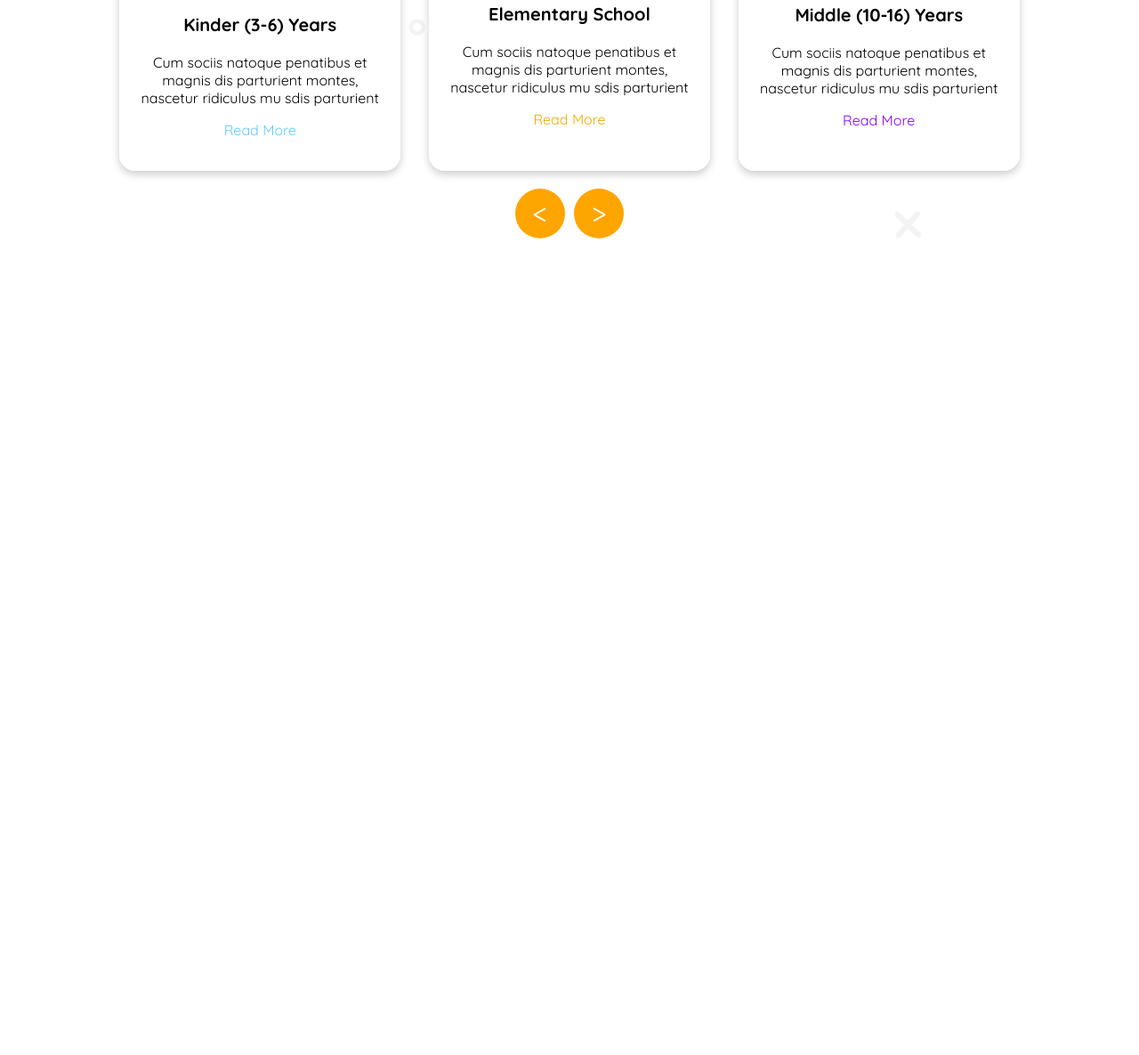
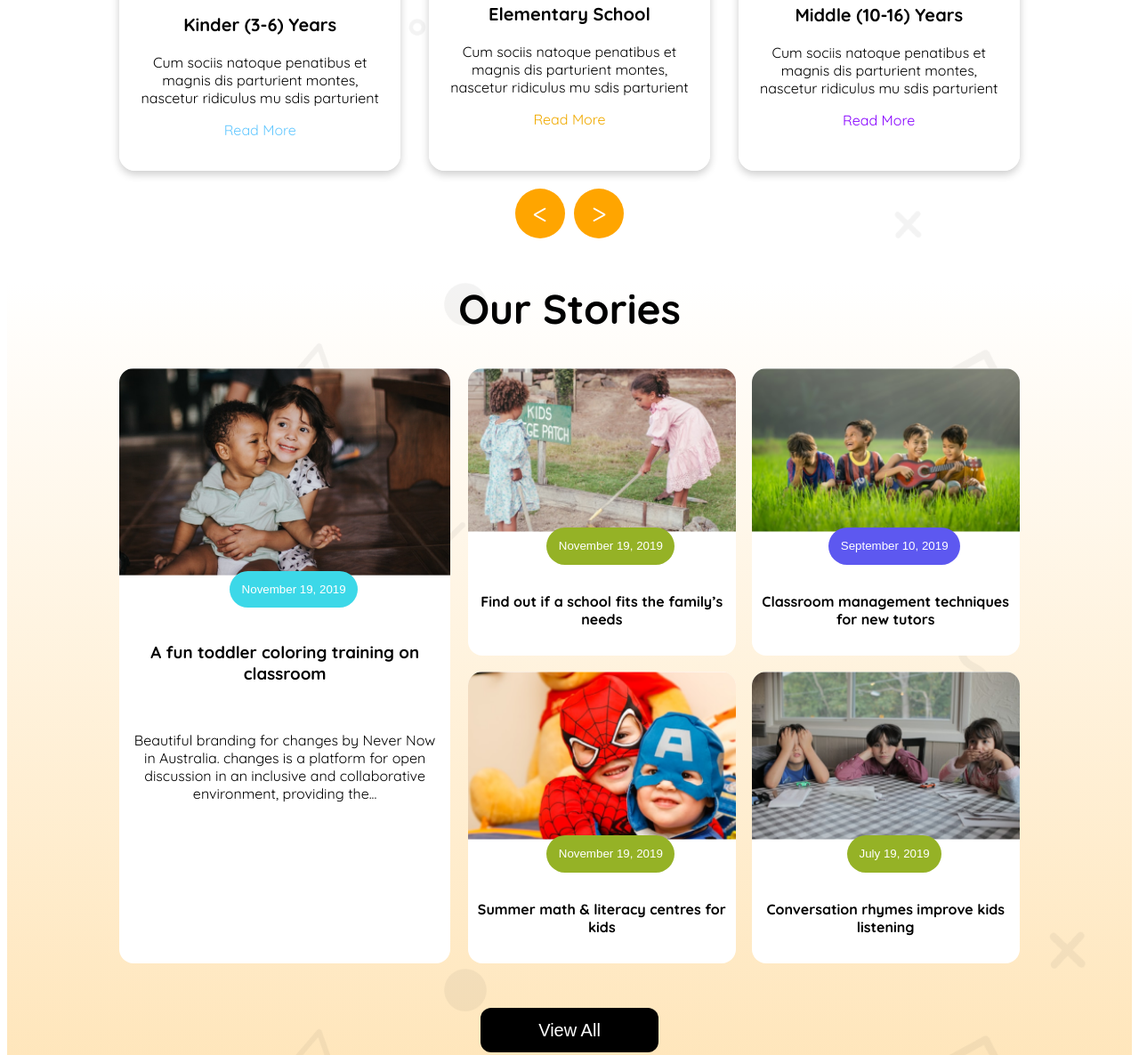
Before and after one commit to abdullahshahadd/PH-assignment-02, a plain HTML site: page index.html in a window 1280 px wide. Shown: the part 922-2108 px from the top of the page at 89% size. Before the commit the page ends 1240 px from the top, so only its background shows below. Drawn offline with Linux system fonts and the light colour scheme.

Commit message:
stories done

```diff
--- a/index.html
+++ b/index.html
@@ -86,6 +86,67 @@
                 <div class="btn">&gt;</div>
             </div>
         </section>
+
+        <section class="stories-section">
+
+            <h1 class="stories-title">Our Stories</h1>
+
+            <div class="stories-box display-flex">
+
+            <div class="large-card">
+                <div class="large-card-img">
+                    <img src="assets/story-1.png" alt="">
+                </div>
+                <button class="large-card-btn">November 19, 2019</button>
+                <h3 class="large-card-title">A fun toddler coloring training on
+                    classroom</h3>
+                <p class="large-card-description">Beautiful branding for changes by Never Now in Australia.
+                    changes is a platform for open discussion in an inclusive and
+                    collaborative environment, providing the...</p>
+            </div>
+
+            <div class="small-card-container">
+                <div class="small-card">
+                    <div class="small-card-img">
+                        <img src="assets/story-2.png " alt="">
+                    </div>
+                    <button class="small-card-button large-card-btn" id="green-bg">November 19, 2019</button>
+                    <h4 class="small-card-title">Find out if a school fits the
+                        family’s needs</h4>
+
+                </div>
+                <div class="small-card">
+                    <div class="small-card-img">
+                        <img src="assets/story-3.png" alt="">
+                    </div>
+                    <button class="small-card-button large-card-btn" id="purple-bg">September 10, 2019</button>
+                    <h4 class="small-card-title">Classroom management
+                        techniques for new tutors</h4>
+                </div>
+                <div class="small-card">
+                    <div class="small-card-img">
+                        <img src="assets/story-4.png" alt="">
+                    </div>
+                    <button class="small-card-button large-card-btn" id="green-bg">November 19, 2019</button>
+                    <h4 class="small-card-title">Summer math & literacy
+                        centres for kids</h4>
+                </div>
+                <div class="small-card">
+                    <div class="small-card-img">
+                        <img src="assets/story-5.png" alt="">
+                    </div>
+                    <button class="small-card-button large-card-btn" id="green-bg">July 19, 2019</button>
+                    <h4 class="small-card-title">Conversation rhymes
+                        improve kids listening</h4>
+                </div>
+            </div>
+
+
+
+        </div>
+
+        <button class="view-btn primary-btn">View All</button>
+        </section>
     </main>
 </body>
 </html>
--- a/styles/style.css
+++ b/styles/style.css
@@ -6,7 +6,7 @@ body {
 
 /* shared styles */
 
-main section {
+main section, .stories-box {
     width: 80%;
     margin: 0 auto;
     margin-bottom: 50px;
@@ -14,6 +14,10 @@ main section {
 
 .display-flex {
     display: flex;
+}
+
+.display-block {
+    display: block;
 }
 
 .primary-btn {
@@ -176,6 +180,88 @@ nav li {
     align-items: center;
     justify-content: center;
 }
+
+/* stories styles */
+
+.stories-section {
+    width: 100%;
+    background-image: url(../assets/bg.png), linear-gradient(white, #fea10148);
+    margin-bottom: 100px;
+}
+
+.stories-section {
+    text-align: center;
+}
+
+.stories-box {
+    gap: 20px;
+}
+
+.large-card {
+    background-color: white;
+    width: 50%;
+    border-radius: 16px;
+}
+
+.large-card-img img{
+    width: 100%;
+    height: 100%;
+    border-radius: 16px 16px 0 0;
+}
+
+.large-card-btn {
+    background-color: #3CD8E8;
+    color: white;
+    border: none;
+    padding: 1em;
+    border-radius: 40px;
+    margin-left: 20px;
+    margin-top: -50px;
+}
+
+.large-card-title, .large-card-description {
+    padding: 1em;
+}
+
+.small-card-container {
+    display: grid;
+    grid-template-columns: repeat(2, 1fr);
+    gap: 18px;
+}
+
+.small-card-img img {
+    width: 100%;
+    height: 100%;
+    border-radius: 16px 16px 0 0;
+}
+
+.small-card-title {
+    padding: 10px;
+}
+
+.small-card {
+    background-color: white;
+    border-radius: 16px;
+}
+
+#green-bg {
+    background-color: #95B226;
+}
+
+#purple-bg {
+    background-color: #5D58F0;
+}
+
+.view-btn {
+    background-color: black;
+    color: white;
+    margin-bottom: 60px;
+}
+
+.stories-title {
+    font-size: 2.875rem;
+}
+
 /* responsive */
 
 @media screen and (max-width: 576px) {
@@ -217,7 +303,45 @@ nav li {
     }
 
     .banner-img {
-        width: 100%; /* Make image responsive */
+        width: 90%;
         height: auto;
     }
+
+    .curriculum-section {
+        display: flex;
+        flex-direction: column;
+        align-items: center;
+        width: auto;
+    }
+
+    .curriculum-section h1 {
+        width: auto;
+    }
+
+    .curriculum-container {
+        flex-direction: column;
+        align-items: center;
+        width: 80%;
+    }
+
+    .curriculum-card {
+        width: 100%;
+    }
+
+    .btn-container {
+        display: none;
+    }
+
+    .stories-box {
+        flex-direction: column;
+    }
+
+    .large-card {
+        display: none;
+    }
+
+    .large-card-btn {
+        text-align: center;
+        padding: 7px;
+    }
 }
```
